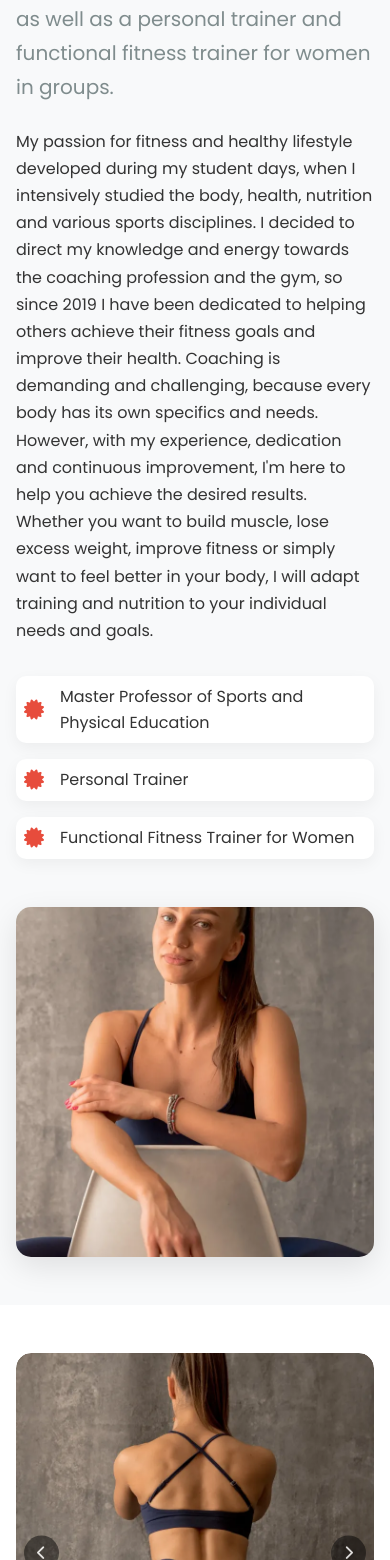
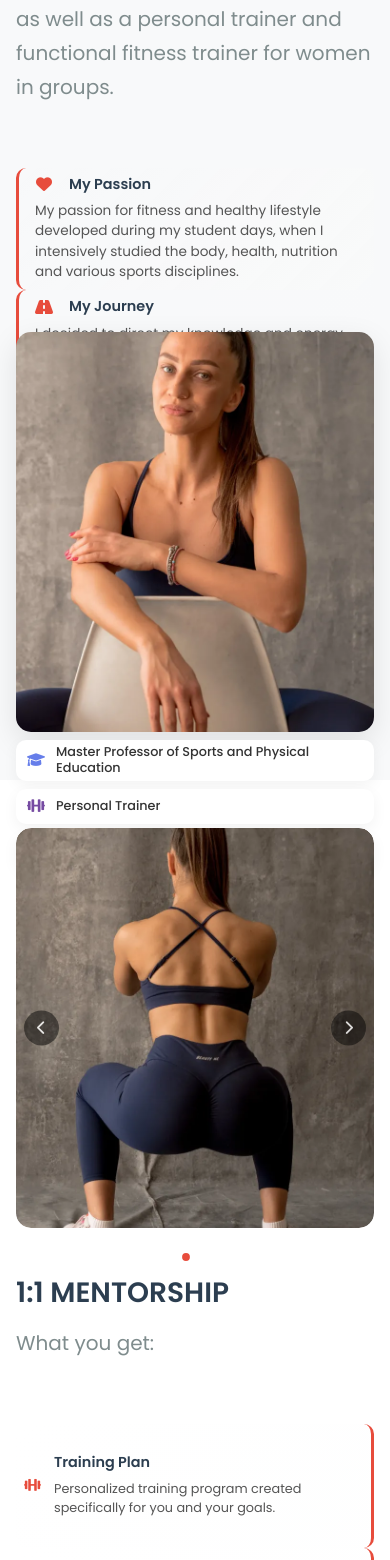
Before and after one commit to LazarStojanovic/fitness, a React (Vite) app: page / in a window 390 px wide. Shown: the part 1088-2648 px from the top of the page. Built offline with nearby package versions, Linux system fonts and the light colour scheme.

Commit message:
various improvements

```diff
--- a/src/components/About/About.module.css
+++ b/src/components/About/About.module.css
@@ -4,64 +4,252 @@
 
 .aboutContent {
   display: grid;
-  grid-template-columns: 1fr 1fr;
+  grid-template-columns: minmax(auto, 800px) minmax(auto, 800px);
   gap: var(--spacing-2xl);
-  align-items: center;
+  align-items: flex-start;
+  justify-content: center;
 }
 
 .textContent {
-  /* Inherits from global styles */
+  max-width: 800px;
+  width: 100%;
+  height: 900px;
+  display: flex;
+  flex-direction: column;
+  justify-content: space-between;
+}
+
+.headerSection {
+  flex-shrink: 0;
+  margin-bottom: var(--spacing-sm);
+}
+
+.storySection {
+  margin: var(--spacing-md) 0;
+  max-width: 800px;
+  flex: 1;
+  display: flex;
+  flex-direction: column;
+  justify-content: space-evenly;
+}
+
+.storyItem {
+  margin-bottom: 0;
+  padding: var(--spacing-sm) var(--spacing-md);
+  background: linear-gradient(
+    135deg,
+    rgba(255, 255, 255, 0.05) 0%,
+    rgba(248, 249, 250, 0.1) 100%
+  );
+  border-radius: var(--border-radius-sm);
+  border-left: 3px solid var(--color-primary);
+  transition: all var(--transition-fast);
+  flex: 1;
+  display: flex;
+  flex-direction: column;
+  justify-content: center;
+}
+
+.storyItem:hover {
+  transform: translateX(5px);
+  box-shadow: var(--shadow-sm);
+  background: linear-gradient(
+    135deg,
+    rgba(255, 255, 255, 0.1) 0%,
+    rgba(248, 249, 250, 0.15) 100%
+  );
+}
+
+.storyTitle {
+  display: flex;
+  align-items: center;
+  gap: var(--spacing-sm);
+  color: var(--color-secondary);
+  font-size: var(--font-size-base);
+  font-weight: 600;
+  margin-bottom: var(--spacing-xs);
+}
+
+.storyTitle i {
+  color: var(--color-primary);
+  font-size: 1rem;
+  width: 18px;
+  text-align: center;
+  flex-shrink: 0;
+}
+
+.storyItem p {
+  color: var(--color-text-light);
+  line-height: 1.5;
+  margin-bottom: 0;
+  font-size: var(--font-size-sm);
 }
 
 .imageContent {
   display: flex;
   justify-content: center;
-  align-items: center;
+  align-items: flex-start;
+  max-width: 800px;
+  width: 100%;
 }
 
 .imageContent img {
   width: 100%;
-  height: 700px;
+  max-width: 800px;
+  height: 910px;
   border-radius: var(--border-radius-md);
   box-shadow: var(--shadow-md);
   object-fit: cover;
 }
 
 .credentials {
-  display: flex;
-  flex-direction: column;
-  gap: var(--spacing-sm);
-  margin-top: var(--spacing-lg);
+  display: grid;
+  grid-template-columns: 1fr;
+  gap: var(--spacing-xs);
+  margin-top: var(--spacing-sm);
+  flex-shrink: 0;
 }
 
 .credential {
   display: flex;
   align-items: center;
-  gap: var(--spacing-sm);
-  padding: var(--spacing-xs);
+  gap: var(--spacing-xs);
+  padding: var(--spacing-xs) var(--spacing-sm);
   background: var(--color-background);
   border-radius: var(--border-radius-sm);
   box-shadow: var(--shadow-sm);
+  transition: all var(--transition-fast);
+  cursor: pointer;
+  position: relative;
+  overflow: hidden;
+  min-height: 40px;
+}
+
+.credential::before {
+  content: "";
+  position: absolute;
+  top: 0;
+  left: -100%;
+  width: 100%;
+  height: 100%;
+  background: linear-gradient(
+    90deg,
+    transparent,
+    rgba(255, 255, 255, 0.1),
+    transparent
+  );
+  transition: left 0.5s ease;
+}
+
+.credential:hover::before {
+  left: 100%;
+}
+
+.credential:hover {
+  transform: translateY(-1px);
+  box-shadow: var(--shadow-md);
+  background: linear-gradient(
+    135deg,
+    rgba(255, 255, 255, 0.9) 0%,
+    rgba(248, 249, 250, 0.9) 100%
+  );
 }
 
 .credential i {
-  color: var(--color-primary);
-  font-size: var(--font-size-xl);
+  font-size: 1rem;
+  transition: all var(--transition-fast);
+  padding: 6px;
+  border-radius: 50%;
+  background: rgba(255, 255, 255, 0.1);
+  width: 28px;
+  height: 28px;
+  display: flex;
+  align-items: center;
+  justify-content: center;
+  flex-shrink: 0;
+}
+
+.credential:hover i {
+  transform: scale(1.05) rotate(3deg);
+  box-shadow: 0 2px 8px rgba(0, 0, 0, 0.1);
+}
+
+.credential span {
+  font-weight: 500;
+  transition: color var(--transition-fast);
+  font-size: var(--font-size-sm);
+  line-height: 1.3;
+}
+
+.credential:hover span {
+  color: var(--color-secondary);
+}
+
+@media (max-width: 1720px) {
+  .aboutContent {
+    grid-template-columns: 1fr;
+    gap: var(--spacing-xl);
+    justify-content: center;
+  }
+
+  .textContent,
+  .imageContent {
+    max-width: 800px;
+    justify-self: center;
+  }
+
+  .textContent {
+    height: 900px;
+  }
 }
 
 @media (max-width: 968px) {
-  .aboutContent {
-    grid-template-columns: 1fr;
-    gap: var(--spacing-xl);
+  .textContent {
+    height: 500px;
   }
 
   .imageContent img {
-    height: 450px;
+    height: 500px;
   }
 }
 
 @media (max-width: 768px) {
+  .textContent {
+    height: 400px;
+  }
+
   .imageContent img {
-    height: 350px;
+    height: 400px;
+  }
+
+  .storySection {
+    max-width: 100%;
+  }
+
+  .storyItem {
+    padding: var(--spacing-xs) var(--spacing-sm);
+  }
+
+  .storyTitle {
+    font-size: var(--font-size-sm);
+  }
+
+  .storyItem p {
+    font-size: 0.85rem;
+  }
+
+  .credential {
+    min-height: 35px;
+    padding: 4px var(--spacing-xs);
+  }
+
+  .credential i {
+    width: 24px;
+    height: 24px;
+    font-size: 0.9rem;
+  }
+
+  .credential span {
+    font-size: 0.8rem;
   }
 }
--- a/src/components/About/About.tsx
+++ b/src/components/About/About.tsx
@@ -7,9 +7,21 @@ export const About: React.FC = () => {
   const { t } = useTranslation();
 
   const credentials = [
-    { icon: "fas fa-certificate", title: t("about.credentials.cert1") },
-    { icon: "fas fa-certificate", title: t("about.credentials.cert2") },
-    { icon: "fas fa-certificate", title: t("about.credentials.cert3") },
+    {
+      icon: "fas fa-graduation-cap",
+      title: t("about.credentials.cert1"),
+      color: "#667eea",
+    },
+    {
+      icon: "fas fa-dumbbell",
+      title: t("about.credentials.cert2"),
+      color: "#764ba2",
+    },
+    {
+      icon: "fas fa-venus",
+      title: t("about.credentials.cert3"),
+      color: "#e74c3c",
+    },
   ];
 
   return (
@@ -21,9 +33,44 @@ export const About: React.FC = () => {
       <div className="container">
         <div className={styles.aboutContent}>
           <div className={styles.textContent}>
-            <h2 id="about-title">{t("about.title")}</h2>
-            <p className="lead">{t("about.lead")}</p>
-            <p>{t("about.description")}</p>
+            <div className={styles.headerSection}>
+              <h2 id="about-title">{t("about.title")}</h2>
+              <p className="lead">{t("about.lead")}</p>
+            </div>
+
+            <div className={styles.storySection}>
+              <div className={styles.storyItem}>
+                <h3 className={styles.storyTitle}>
+                  <i className="fas fa-heart" aria-hidden="true"></i>
+                  {t("about.storyTitles.passion")}
+                </h3>
+                <p>{t("about.passion")}</p>
+              </div>
+
+              <div className={styles.storyItem}>
+                <h3 className={styles.storyTitle}>
+                  <i className="fas fa-road" aria-hidden="true"></i>
+                  {t("about.storyTitles.journey")}
+                </h3>
+                <p>{t("about.journey")}</p>
+              </div>
+
+              <div className={styles.storyItem}>
+                <h3 className={styles.storyTitle}>
+                  <i className="fas fa-lightbulb" aria-hidden="true"></i>
+                  {t("about.storyTitles.philosophy")}
+                </h3>
+                <p>{t("about.philosophy")}</p>
+              </div>
+
+              <div className={styles.storyItem}>
+                <h3 className={styles.storyTitle}>
+                  <i className="fas fa-users" aria-hidden="true"></i>
+                  {t("about.storyTitles.approach")}
+                </h3>
+                <p>{t("about.approach")}</p>
+              </div>
+            </div>
 
             <div
               className={styles.credentials}
@@ -32,7 +79,11 @@ export const About: React.FC = () => {
             >
               {credentials.map((credential, index) => (
                 <div key={index} className={styles.credential} role="listitem">
-                  <i className={credential.icon} aria-hidden="true" />
+                  <i
+                    className={credential.icon}
+                    aria-hidden="true"
+                    style={{ color: credential.color }}
+                  />
                   <span>{credential.title}</span>
                 </div>
               ))}
--- a/src/components/Collaboration/Collaboration.module.css
+++ b/src/components/Collaboration/Collaboration.module.css
@@ -1,8 +1,30 @@
 .collaborationContent {
   display: grid;
-  grid-template-columns: 1fr 1fr;
+  grid-template-columns: minmax(auto, 800px) minmax(auto, 800px);
   gap: var(--spacing-2xl);
-  align-items: center;
+  align-items: flex-start;
+  justify-content: center;
+}
+
+.imageContent {
+  max-width: 800px;
+  width: 100%;
+  display: flex;
+  align-items: start;
+  justify-content: start;
+}
+
+.textContent {
+  max-width: 800px;
+  width: 100%;
+  display: flex;
+  flex-direction: column;
+  justify-content: space-between;
+}
+
+.headerSection {
+  flex-shrink: 0;
+  margin-bottom: var(--spacing-sm);
 }
 
 .imageContent img {
@@ -13,49 +35,124 @@
 }
 
 .features {
-  display: grid;
-  grid-template-columns: 1fr;
-  gap: var(--spacing-md);
-  margin-top: var(--spacing-lg);
+  display: flex;
+  flex-direction: column;
+  margin-top: var(--spacing-md);
+  flex: 1;
 }
 
 .feature {
   display: flex;
+  align-items: center;
   gap: var(--spacing-sm);
-  padding: var(--spacing-md);
-  background: var(--color-background);
-  border-radius: var(--border-radius-md);
-  box-shadow: var(--shadow-sm);
-  transition: transform var(--transition-fast);
+  padding: var(--spacing-sm) var(--spacing-md);
+  background: linear-gradient(
+    135deg,
+    rgba(255, 255, 255, 0.05) 0%,
+    rgba(248, 249, 250, 0.1) 100%
+  );
+  border-radius: var(--border-radius-sm);
+  border-right: 3px solid var(--color-primary);
+  transition: all var(--transition-fast);
+  min-height: 124px;
 }
 
 .feature:hover {
-  transform: translateY(-5px);
+  transform: translateX(5px);
+  box-shadow: var(--shadow-sm);
+  background: linear-gradient(
+    135deg,
+    rgba(255, 255, 255, 0.1) 0%,
+    rgba(248, 249, 250, 0.15) 100%
+  );
 }
 
 .feature i {
   color: var(--color-primary);
-  font-size: var(--font-size-2xl);
-  margin-top: 5px;
+  font-size: 1rem;
+  flex-shrink: 0;
+  width: 18px;
+  text-align: center;
 }
 
 .featureContent h4 {
   margin-bottom: var(--spacing-xs);
   color: var(--color-secondary);
+  font-size: var(--font-size-base);
+  font-weight: 600;
 }
 
 .featureContent p {
-  color: var(--color-text-muted);
+  color: var(--color-text-light);
   margin: 0;
+  font-size: var(--font-size-sm);
+  line-height: 1.5;
+}
+
+@media (max-width: 1720px) {
+  .collaborationContent {
+    grid-template-columns: 1fr;
+    gap: var(--spacing-xl);
+    justify-content: center;
+  }
+
+  .textContent,
+  .imageContent {
+    max-width: 800px;
+    justify-self: center;
+  }
+
+  .textContent {
+    height: 910px;
+  }
+
+  .imageContent {
+    height: 910px;
+  }
 }
 
 @media (max-width: 968px) {
-  .collaborationContent {
-    grid-template-columns: 1fr;
-    gap: var(--spacing-xl);
+  .textContent {
+    height: 500px;
+  }
+
+  .imageContent {
+    height: 500px;
   }
 
   .feature {
-    padding: var(--spacing-sm);
+    padding: var(--spacing-xs) var(--spacing-sm);
+  }
+
+  .feature i {
+    font-size: 0.9rem;
+    width: 16px;
   }
 }
+
+@media (max-width: 768px) {
+  .textContent {
+    height: 400px;
+  }
+
+  .imageContent {
+    height: 400px;
+  }
+
+  .feature {
+    padding: 4px var(--spacing-xs);
+  }
+
+  .feature i {
+    font-size: 0.85rem;
+    width: 14px;
+  }
+
+  .featureContent h4 {
+    font-size: var(--font-size-sm);
+  }
+
+  .featureContent p {
+    font-size: 0.8rem;
+  }
+}
--- a/src/components/Collaboration/Collaboration.tsx
+++ b/src/components/Collaboration/Collaboration.tsx
@@ -50,8 +50,10 @@ export const Collaboration: React.FC = () => {
           </div>
 
           <div className={styles.textContent}>
-            <h2>{t("collaboration.title")}</h2>
-            <p className="lead">{t("collaboration.lead")}</p>
+            <div className={styles.headerSection}>
+              <h2>{t("collaboration.title")}</h2>
+              <p className="lead">{t("collaboration.lead")}</p>
+            </div>
 
             <div className={styles.features}>
               {features.map((feature, index) => (
--- a/src/components/Pricing/Pricing.module.css
+++ b/src/components/Pricing/Pricing.module.css
@@ -29,6 +29,9 @@
   text-align: center;
   position: relative;
   transition: transform var(--transition-fast);
+  display: flex;
+  flex-direction: column;
+  height: 100%;
 }
 
 .pricingCard:hover {
@@ -80,6 +83,7 @@
   list-style: none;
   margin-bottom: var(--spacing-lg);
   text-align: left;
+  flex-grow: 1;
 }
 
 .features li {
@@ -99,6 +103,7 @@
 
 .planBtn {
   width: 100%;
+  margin-top: auto;
 }
 
 .afterPayment {
--- a/src/i18n/locales/en.json
+++ b/src/i18n/locales/en.json
@@ -19,7 +19,16 @@
   "about": {
     "title": "ABOUT ME",
     "lead": "I am Ivana Nikić, master professor of sports and physical education, as well as a personal trainer and functional fitness trainer for women in groups.",
-    "description": "My passion for fitness and healthy lifestyle developed during my student days, when I intensively studied the body, health, nutrition and various sports disciplines. I decided to direct my knowledge and energy towards the coaching profession and the gym, so since 2019 I have been dedicated to helping others achieve their fitness goals and improve their health. Coaching is demanding and challenging, because every body has its own specifics and needs. However, with my experience, dedication and continuous improvement, I'm here to help you achieve the desired results. Whether you want to build muscle, lose excess weight, improve fitness or simply want to feel better in your body, I will adapt training and nutrition to your individual needs and goals.",
+    "passion": "My passion for fitness and healthy lifestyle developed during my student days, when I intensively studied the body, health, nutrition and various sports disciplines.",
+    "journey": "I decided to direct my knowledge and energy towards the coaching profession and the gym, so since 2019 I have been dedicated to helping others achieve their fitness goals and improve their health.",
+    "philosophy": "Coaching is demanding and challenging, because every body has its own specifics and needs. However, with my experience, dedication and continuous improvement, I'm here to help you achieve the desired results.",
+    "approach": "Whether you want to build muscle, lose excess weight, improve fitness or simply want to feel better in your body, I will adapt training and nutrition to your individual needs and goals.",
+    "storyTitles": {
+      "passion": "My Passion",
+      "journey": "My Journey",
+      "philosophy": "My Philosophy",
+      "approach": "My Approach"
+    },
     "goals": "Do you want weight loss, muscle mass gain, working on yourself or strength training?",
     "commitment": "Your task will be to surrender to the process and always say how much the plan was followed, whether completely or there were deviations.",
     "credentials": {
--- a/src/i18n/locales/sr.json
+++ b/src/i18n/locales/sr.json
@@ -19,7 +19,16 @@
   "about": {
     "title": "O MENI",
     "lead": "Ja sam Ivana Nikić, master profesor sporta i fizičkog vaspitanja, kao i personalni trener i trener funkcionalnog fitnesa za žene u grupi.",
-    "description": "Moja strast prema fitnesu i zdravom načinu života razvila se još tokom mojih studentskih dana, kada sam intenzivno proučavala telo, zdravlje, ishranu i različite sportske discipline. Odlučila sam da svoje znanje i energiju usmerim ka trenerskom pozivu i teretani, te sam se od 2019. godine posvetila drugima da postignu svoje fitnes ciljeve i unaprede svoje zdravlje. Trenerski posao je zahtevan i izazovan, jer svako telo ima svoje specifičnosti i potrebe. Međutim, uz moje iskustvo, posvećenost i kontinuirano usavršavanje, tu sam da vam pomognem da postignete željene rezultate. Bez obzira da li želite da izgradite mišiće, izgubite višak kilograma, poboljšate kondiciju ili jednostavno želite da se osećate bolje u svom telu, prilagodiću treninge i ishranu vašim individualnim potrebama i ciljevima.",
+    "passion": "Moja strast prema fitnesu i zdravom načinu života razvila se još tokom mojih studentskih dana, kada sam intenzivno proučavala telo, zdravlje, ishranu i različite sportske discipline.",
+    "journey": "Odlučila sam da svoje znanje i energiju usmerim ka trenerskom pozivu i teretani, te sam se od 2019. godine posvetila drugima da postignu svoje fitnes ciljeve i unaprede svoje zdravlje.",
+    "philosophy": "Trenerski posao je zahtevan i izazovan, jer svako telo ima svoje specifičnosti i potrebe. Međutim, uz moje iskustvo, posvećenost i kontinuirano usavršavanje, tu sam da vam pomognem da postignete željene rezultate.",
+    "approach": "Bez obzira da li želite da izgradite mišiće, izgubite višak kilograma, poboljšate kondiciju ili jednostavno želite da se osećate bolje u svom telu, prilagodiću treninge i ishranu vašim individualnim potrebama i ciljevima.",
+    "storyTitles": {
+      "passion": "Moja strast",
+      "journey": "Moj put",
+      "philosophy": "Moja filozofija",
+      "approach": "Moj pristup"
+    },
     "goals": "Da li želiš mršavljenje, nabacivanje mišićne mase, rad na sebi ili rad na snazi?",
     "commitment": "Tvoj zadatak će biti da se predaš procesu i da uvek kažes koliko je plan ispoštovan, da li u potpunosti ili je bilo odstupanja.",
     "credentials": {
```
Also changed, not shown: src/components/Contact/Contact.tsx (+5 -23 lines), src/components/Header/Navigation.module.css (+23 -0 lines), src/components/Pricing/Pricing.tsx (+10 -3 lines).
